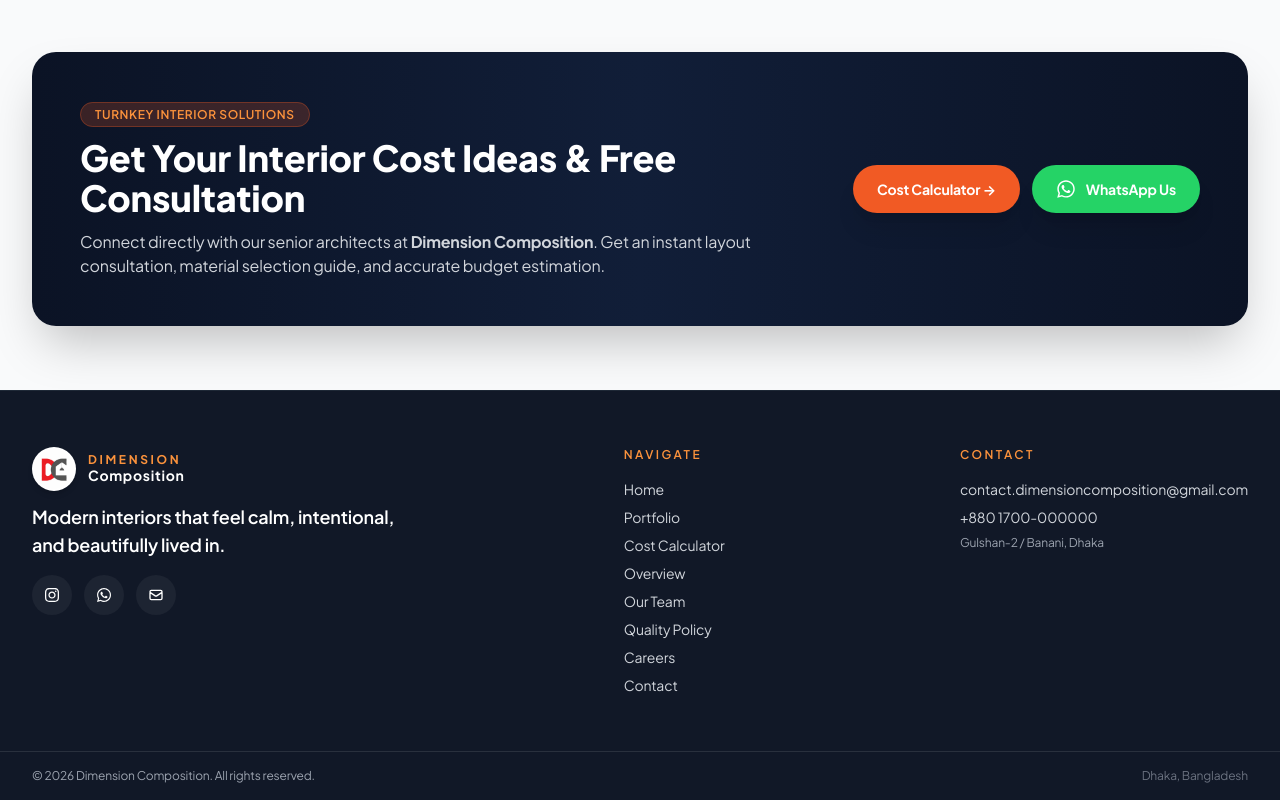
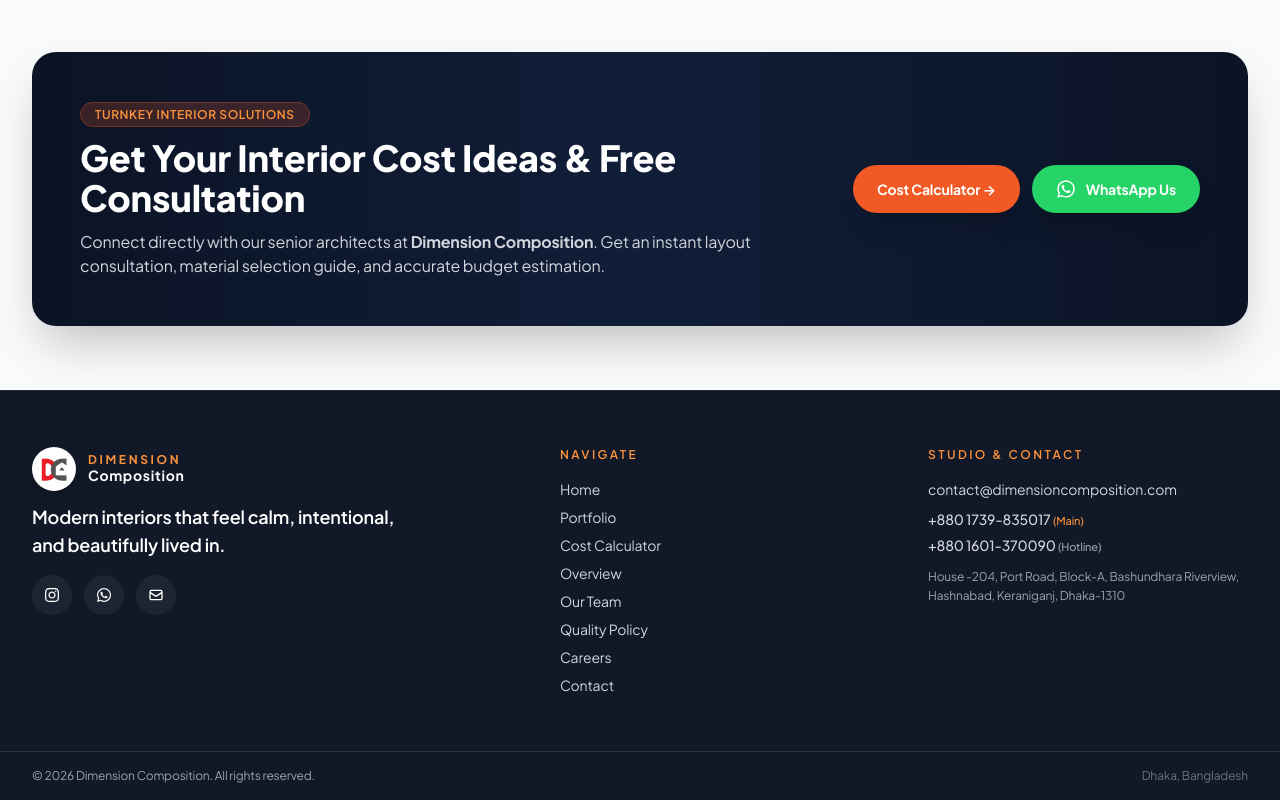
Before and after one commit to aahik66/interior-company-website, a React (Vite) app: page /projects in a window 1280 px wide. Shown: the part 3441-4241 px from the top of the page. Built offline with nearby package versions, Linux system fonts and the light colour scheme; no server answers.

Commit message:
Live auto-sync update [9/14/2026 10:14:29 AM]

```diff
--- a/src/components/Footer.jsx
+++ b/src/components/Footer.jsx
@@ -1,6 +1,7 @@
 import { Link } from "react-router-dom";
 import { FaInstagram, FaWhatsapp } from "react-icons/fa";
-import { HiOutlineMail } from "react-icons/hi";
+import { HiOutlineMail, HiOutlinePhone, HiOutlineLocationMarker } from "react-icons/hi";
+import { useSettings } from "../context/SettingsContext";
 
 const footerLinks = [
   { label: "Home", href: "/" },
@@ -14,6 +15,16 @@
 ];
 
 export default function Footer() {
+  const { settings } = useSettings();
+
+  const phoneMain = settings?.phoneNumber || "+880 1739-835017";
+  const phoneSecondary = settings?.secondaryPhoneNumber || "+880 1601-370090";
+  const whatsappNum = settings?.whatsappNumber || "8801739835017";
+  const emailAddr = settings?.email || "contact@dimensioncomposition.com";
+  const addressText =
+    settings?.address ||
+    "House -204, Port Road, Block-A, Bashundhara Riverview, Hashnabad, Keraniganj, Dhaka-1310";
+
   return (
     <footer className="bg-gray-900 text-white border-t border-gray-800">
       <div className="mx-auto flex w-full max-w-7xl flex-col gap-8 sm:gap-10 px-4 sm:px-6 lg:px-8 py-10 sm:py-14 sm:flex-row sm:items-start sm:justify-between">
@@ -32,9 +43,9 @@
           <p className="text-base sm:text-lg font-semibold text-white">Modern interiors that feel calm, intentional, and beautifully lived in.</p>
           <div className="flex items-center gap-3 pt-1">
             {[
-              { Icon: FaInstagram, href: "https://www.instagram.com", label: "Instagram" },
-              { Icon: FaWhatsapp, href: "https://wa.me/8801700000000", label: "WhatsApp" },
-              { Icon: HiOutlineMail, href: "mailto:contact.dimensioncomposition@gmail.com", label: "Email" },
+              { Icon: FaInstagram, href: settings?.instagramUrl || "https://www.instagram.com", label: "Instagram" },
+              { Icon: FaWhatsapp, href: `https://wa.me/${whatsappNum}`, label: "WhatsApp" },
+              { Icon: HiOutlineMail, href: `mailto:${emailAddr}`, label: "Email" },
             ].map(({ Icon, href, label }) => (
               <a
                 key={label}
@@ -50,7 +61,7 @@
           </div>
         </div>
 
-        <div className="grid grid-cols-2 gap-6 sm:gap-12">
+        <div className="grid grid-cols-1 sm:grid-cols-2 gap-6 sm:gap-12">
           <div>
             <p className="text-xs font-semibold uppercase tracking-[0.2em] text-brand-400">Navigate</p>
             <div className="mt-3 sm:mt-4 flex flex-col gap-2 text-xs sm:text-sm text-gray-300">
@@ -66,11 +77,22 @@
             </div>
           </div>
           <div>
-            <p className="text-xs font-semibold uppercase tracking-[0.2em] text-brand-400">Contact</p>
-            <div className="mt-3 sm:mt-4 space-y-2 text-xs sm:text-sm text-gray-300">
-              <p className="break-all">contact.dimensioncomposition@gmail.com</p>
-              <p>+880 1700-000000</p>
-              <p className="text-xs text-gray-400">Gulshan-2 / Banani, Dhaka</p>
+            <p className="text-xs font-semibold uppercase tracking-[0.2em] text-brand-400">Studio & Contact</p>
+            <div className="mt-3 sm:mt-4 space-y-2.5 text-xs sm:text-sm text-gray-300">
+              <a href={`mailto:${emailAddr}`} className="block break-all hover:text-brand-400 transition">
+                {emailAddr}
+              </a>
+              <div className="flex flex-col gap-1 text-xs sm:text-sm">
+                <a href={`tel:${phoneMain.replace(/\s+/g, "")}`} className="hover:text-brand-400 transition font-medium">
+                  {phoneMain} <span className="text-[11px] text-brand-400">(Main)</span>
+                </a>
+                <a href={`tel:${phoneSecondary.replace(/\s+/g, "")}`} className="hover:text-brand-400 transition font-medium">
+                  {phoneSecondary} <span className="text-[11px] text-gray-400">(Hotline)</span>
+                </a>
+              </div>
+              <p className="text-xs text-gray-400 leading-relaxed max-w-xs">
+                {addressText}
+              </p>
             </div>
           </div>
         </div>
```
Also changed, not shown: 5 other files (tests, documents, lock files or other folders).
